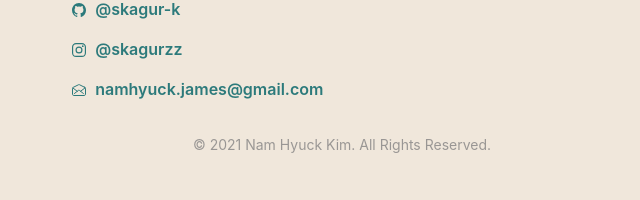
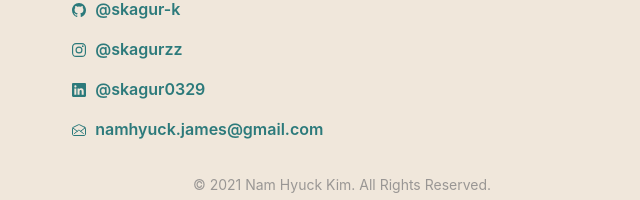
Before and after one commit to skagur-k/portfolio, a Next.js app: page / in a window 1280 px wide. Shown: the part 1028-1228 px from the top of the page, without its empty margins (298-938 px from the left). Built offline with nearby package versions, Linux system fonts and the light colour scheme.

Commit message:
fix(lib/theme.js): fixed theme not working when refresehd

```diff
--- a/components/theme-toggle-button.js
+++ b/components/theme-toggle-button.js
@@ -11,7 +11,7 @@ const ThemeToggleButton = () => {
                 initial={{ y: -20, opacity: 0 }}
                 animate={{ y: 0, opacity: 1 }}
                 exit={{ y: 20, opacity: 0 }}
-                transition={{ duration: 0.4 }}
+                transition={{ duration: 0.2 }}
             >
                 <IconButton
                     aria-label="Toggle theme"
--- a/lib/theme.js
+++ b/lib/theme.js
@@ -41,7 +41,7 @@ const colors = {
 
 const config = {
     initialColorMode: 'light',
-    useSystemColorMode: true
+    useSystemColorMode: false
 }
 
 const theme = extendTheme({
--- a/pages/_app.js
+++ b/pages/_app.js
@@ -7,7 +7,7 @@ import { AnimatePresence } from 'framer-motion'
 
 const App = ({ Component, pageProps, router }) => {
     return (
-        <ChakraProvider theme={theme} >
+        <ChakraProvider theme={theme}>
             <Fonts />
             <Layout router={router}>
                 <AnimatePresence exitBeforeEnter initial={true}>
@@ -16,6 +16,7 @@ const App = ({ Component, pageProps, router }) => {
             </Layout>
         </ChakraProvider>
     )
+    // TODO add markdown support
 }
 
 export default App
--- a/pages/index.js
+++ b/pages/index.js
@@ -132,6 +132,17 @@ const Page = () => {
                                 <Button
                                     variant="ghost"
                                     colorScheme="teal"
+                                    leftIcon={<Icon as={IoLogoLinkedin} />}
+                                >
+                                    @skagur0329
+                                </Button>
+                            </Link>
+                        </ListItem>
+                        <ListItem>
+                            <Link href="" target="_blank">
+                                <Button
+                                    variant="ghost"
+                                    colorScheme="teal"
                                     leftIcon={<Icon as={IoMailOpenOutline} />}
                                 >
                                     namhyuck.james@gmail.com
```
Also changed, not shown: pages/_document.js (+1 -7 lines), 1 other file (tests, documents, lock files or other folders).
